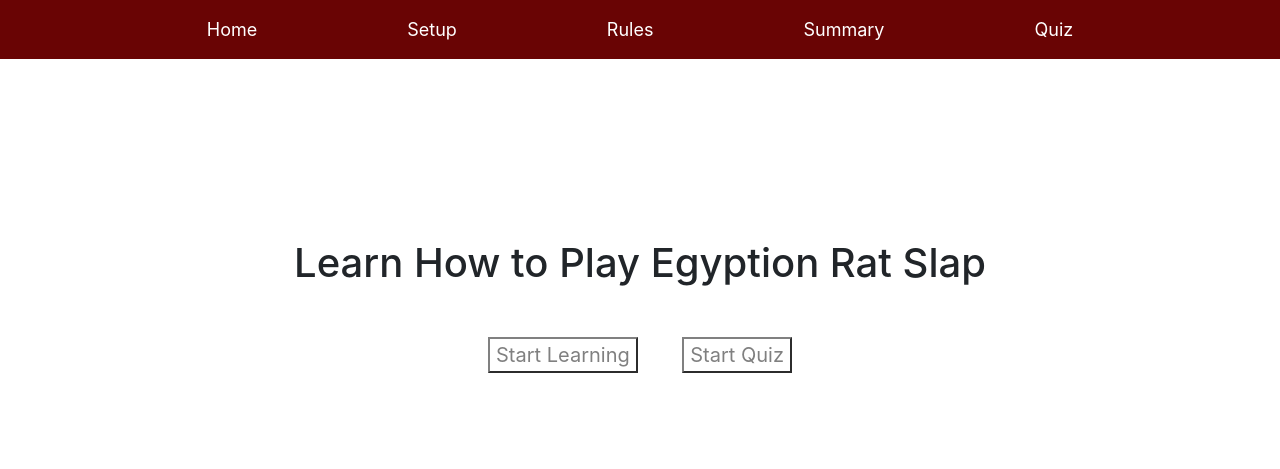
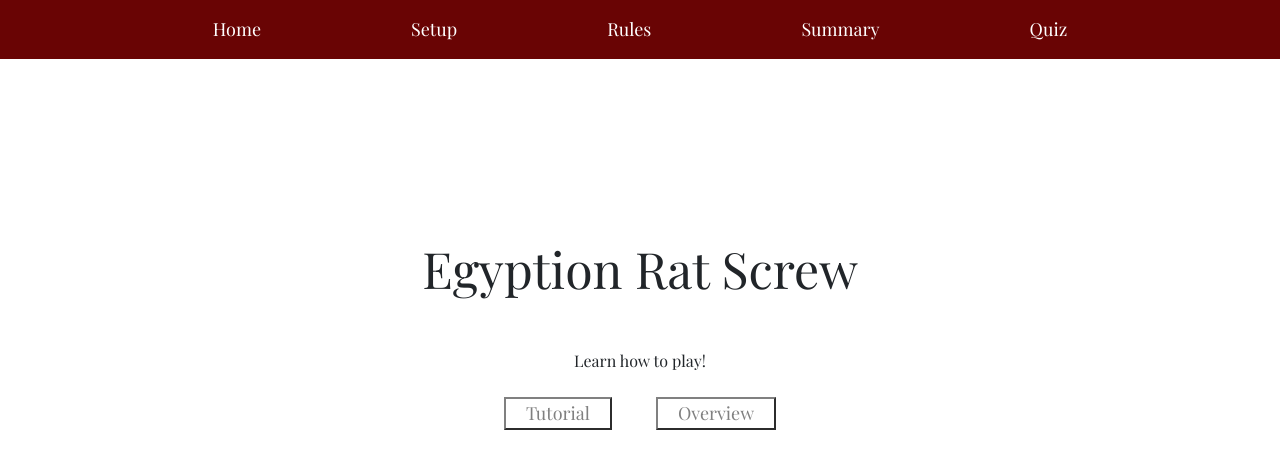
Before and after one commit to rew2155/UI_Group_Project_ERS, a Flask app: page / in a window 1280 px wide. Shown: the top 469 px of the page. Run offline with Flask 3, Linux system fonts and the light colour scheme; some libraries are stand-ins or nearby versions; some web fonts are replaced.

Commit message:
home page done

```diff
--- a/static/main.css
+++ b/static/main.css
@@ -35,7 +35,9 @@
     border-color: grey;
     margin-right: 20px;
     margin-left: 20px;
-    font-size: 20px;
+    padding-right:20px;
+    padding-left:20px;
+    font-size: 18px;
 }
 
 .home-button:hover{
@@ -45,6 +47,7 @@
 .home-msg{
     margin-top: 180px;
     margin-bottom: 50px;
+    font-size: 50px;
 }
 
 .lesson-picture{
--- a/templates/homepage.html
+++ b/templates/homepage.html
@@ -11,12 +11,17 @@
 </head>
 <body>
     <center><header>
-        <h1 class = "home-msg">Learn How to Play Egyption Rat Slap</h1>
+        <h1 class = "home-msg">Egyption Rat Screw</h1>
     </header>
     <main>
+
+        <div>Learn how to play!</div>
+
+        <br>
+
         <section>
-            <button class = "home-button" onclick="window.location.href='/setup/1';">Start Learning</button>
-            <button class = "home-button" onclick="window.location.href='/quiz/1';">Start Quiz</button>
+            <button class = "home-button" onclick="window.location.href='/setup/1';">Tutorial</button>
+            <button class = "home-button" onclick="window.location.href='/quickstart';">Overview</button>
         </section>
     </main>
     </center>
--- a/templates/layout.html
+++ b/templates/layout.html
@@ -29,7 +29,15 @@
     <link rel="preconnect" href="https://fonts.gstatic.com" crossorigin>
     <link href="https://fonts.googleapis.com/css2?family=Courgette&family=Cuprum:ital@1&family=Mea+Culpa&display=swap" rel="stylesheet">
 
+    <link rel="stylesheet" href="https://fonts.googleapis.com/css2?family=Playfair+Display&display=swap">
+
     <title>Let's Learn ERS!</title>
+
+    <style>
+        body {
+        font-family: 'Playfair Display', serif;
+        }
+    </style>
 </head>
 
 <body>
```
